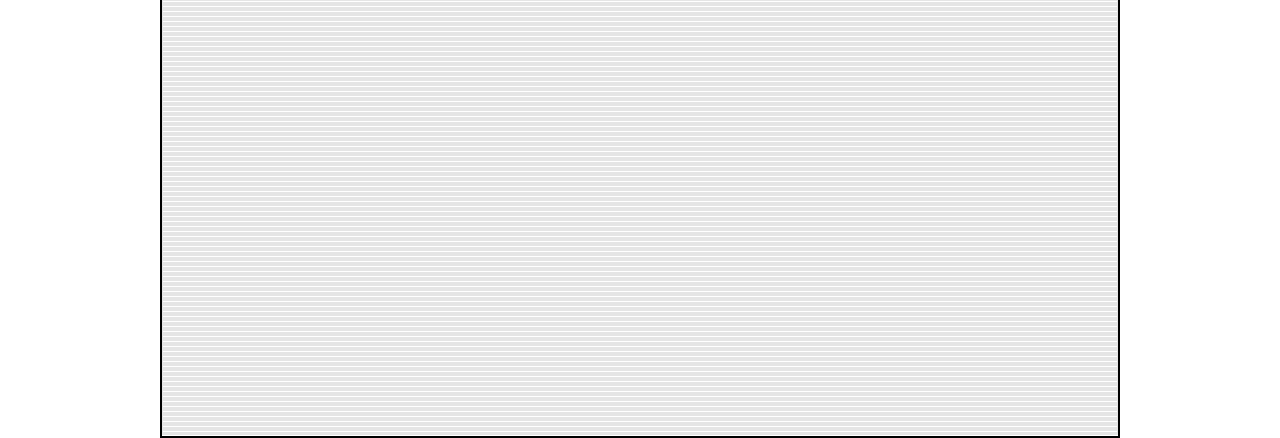
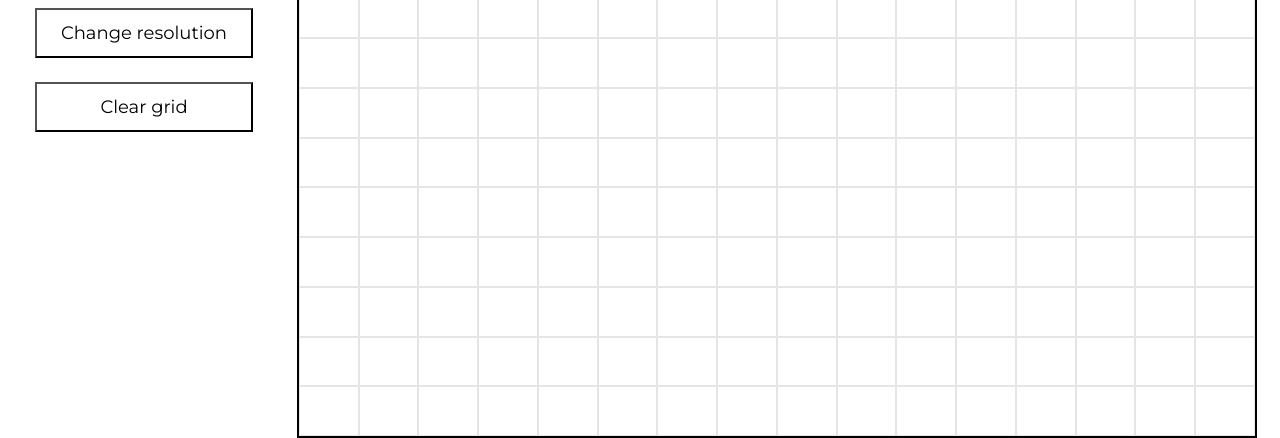
Before and after one commit to R3ndrex/Etch-a-Sketch, a plain HTML site: page index.html in a window 1280 px wide. Shown: the part 362-800 px from the top of the page. Drawn offline with Linux system fonts and the light colour scheme.

Commit message:
Remove unnecessary rules

```diff
--- a/style.css
+++ b/style.css
@@ -10,21 +10,23 @@ body {
     margin: 0px;
     padding: 0px;
     display: flex;
+    align-items: center;
     justify-content: center;
-    align-items: center;
+    height: 100vh;
+    gap: 2rem;
+    flex-wrap: wrap;
+}
+
+.control-container {
+    display: flex;
     flex-direction: column;
-    height: 100vh;
-}
-h1 {
-    margin: 24px 0px 18px 0px;
 }
 
 .container {
-    display: flex;
-    flex-direction: column;
+    height: min(960px, 100%);
+    width: min(960px, 100%);
+    display: grid;
     border: 2px black solid;
-    height: 960px;
-    width: 960px;
 }
 
 .box {
@@ -32,22 +34,18 @@ h1 {
     border: 1px solid black;
     opacity: 10%;
 }
-.button-container {
-    display: flex;
-}
 
 button {
     padding: 12px 18px;
     background-color: white;
     font-size: 18px;
+}
+
+button,
+h1 {
     margin: 12px;
 }
 
 button:hover {
     background-color: whitesmoke;
 }
-
-.line-container {
-    display: flex;
-    flex: 1;
-}
```
